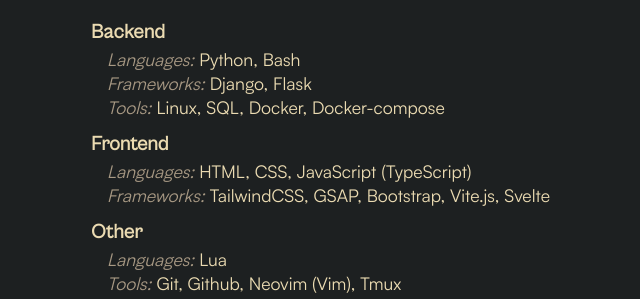
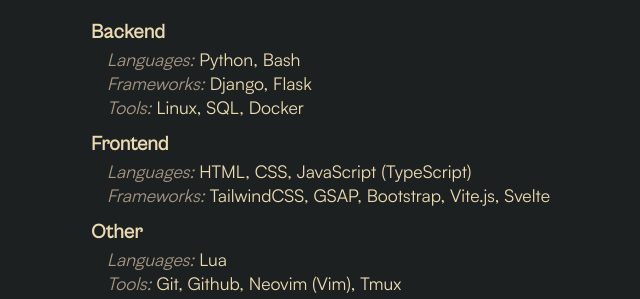
Before and after one commit to SherlockH0/portfolio, a Flask app: page / in a window 1280 px wide. Shown: the part 1231-1530 px from the top of the page, without its empty margins (88-728 px from the left). Run offline with Flask 3, Linux system fonts and the light colour scheme; some libraries are stand-ins or nearby versions; some web fonts are replaced.

Commit message:
Update index.html

```diff
--- a/templates/index.html
+++ b/templates/index.html
@@ -387,7 +387,7 @@
               <li>
                 <p>
                   <i class="muted">Tools:</i>
-                  Linux, SQL, Docker, Docker-compose
+                  Linux, SQL, Docker
                 </p>
               </li>
             </ul>
```
